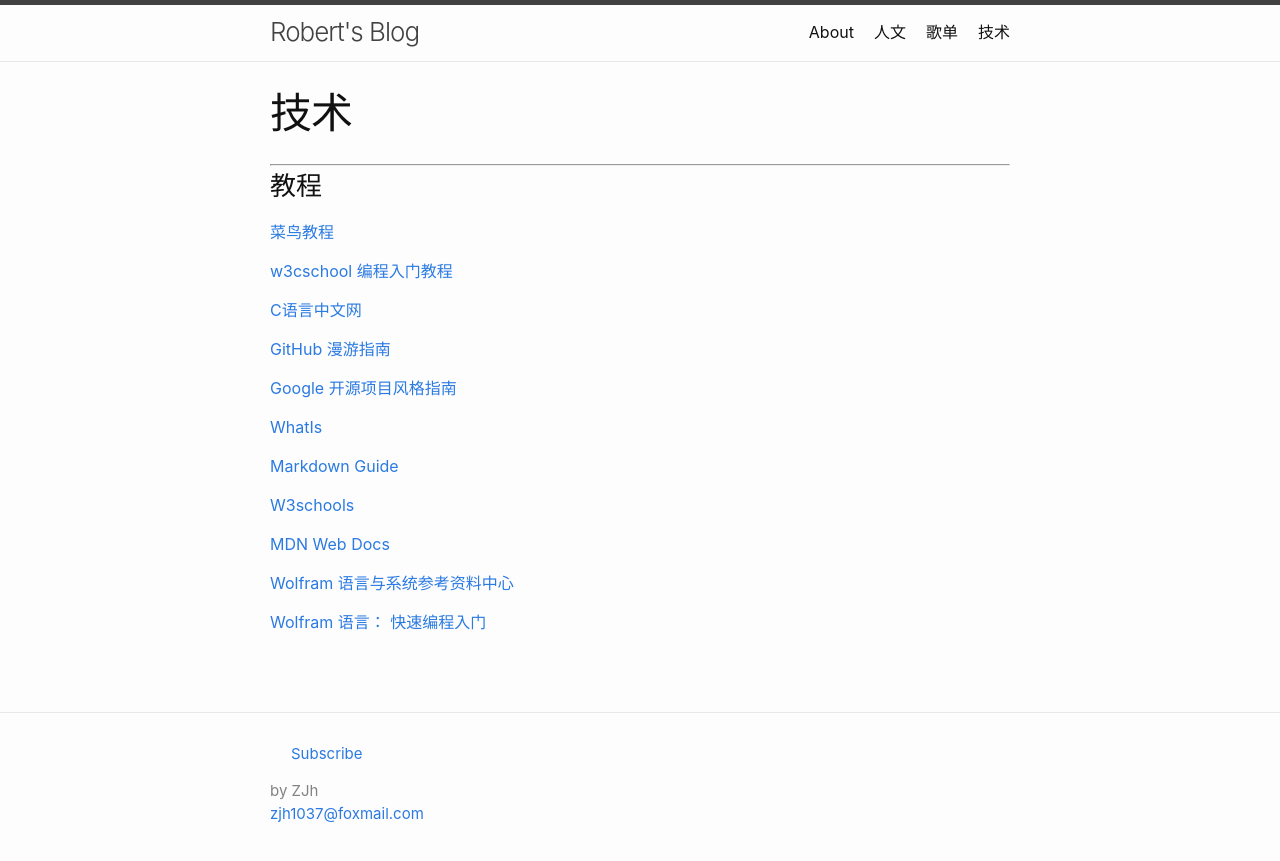
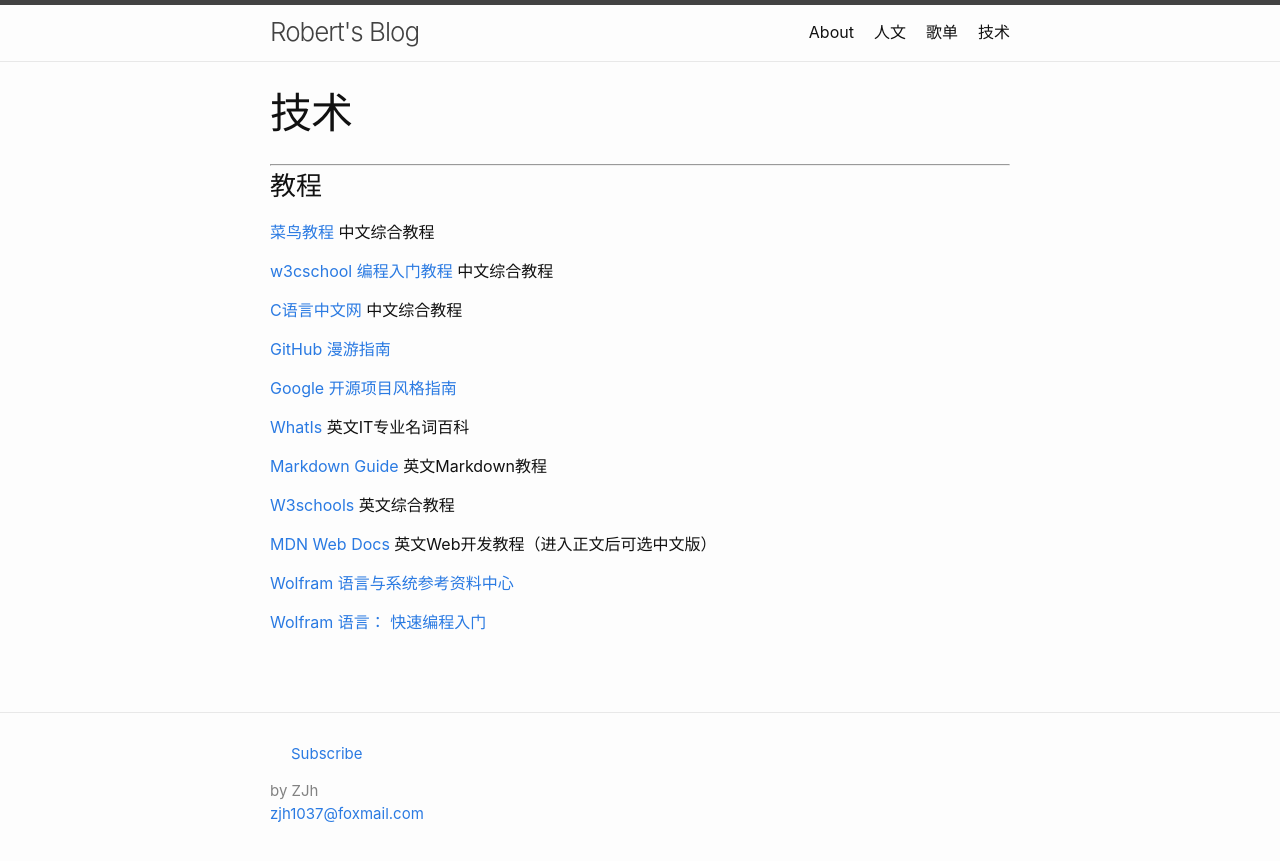
Before and after one commit to Robert1037/Robert1037.github.io, a Jekyll site: the page built from pages/tech.md, in a window 1280 px wide. Shown: the top 861 px of the page. Built offline with Jekyll 4.4.1, drawn with Linux system fonts in a browser that asks for light colours.

Commit message:
Update tech.md

```diff
--- a/pages/tech.md
+++ b/pages/tech.md
@@ -9,23 +9,23 @@
 
 ### 教程
 
-<a href="https://www.runoob.com/" target="_blank">菜鸟教程</a>
+<a href="https://www.runoob.com/" target="_blank">菜鸟教程</a> 中文综合教程
 
-<a href="https://www.w3cschool.cn/tutorial" target="_blank">w3cschool 编程入门教程</a>
+<a href="https://www.w3cschool.cn/tutorial" target="_blank">w3cschool 编程入门教程</a> 中文综合教程
 
-<a href="http://c.biancheng.net/sitemap/" target="_blank">C语言中文网</a>
+<a href="http://c.biancheng.net/sitemap/" target="_blank">C语言中文网</a> 中文综合教程
 
 <a href="https://github.phodal.com/" target="_blank">GitHub 漫游指南</a>
 
 <a href="https://zh-google-styleguide.readthedocs.io/en/latest/contents/" target="_blank">Google 开源项目风格指南</a>
 
-<a href="https://whatis.techtarget.com/" target="_blank">WhatIs</a>
+<a href="https://whatis.techtarget.com/" target="_blank">WhatIs</a> 英文IT专业名词百科
 
-<a href="https://www.markdownguide.org/getting-started/" target="_blank">Markdown Guide</a>
+<a href="https://www.markdownguide.org/getting-started/" target="_blank">Markdown Guide</a> 英文Markdown教程
 
-<a href="https://www.w3schools.com/" target="_blank">W3schools</a>
+<a href="https://www.w3schools.com/" target="_blank">W3schools</a> 英文综合教程
 
-<a href="https://developer.mozilla.org/zh-CN/" target="_blank">MDN Web Docs</a>
+<a href="https://developer.mozilla.org/zh-CN/" target="_blank">MDN Web Docs</a> 英文Web开发教程（进入正文后可选中文版）
 
 <a href="https://reference.wolfram.com/language/" target="_blank">Wolfram 语言与系统参考资料中心</a>
 
```
